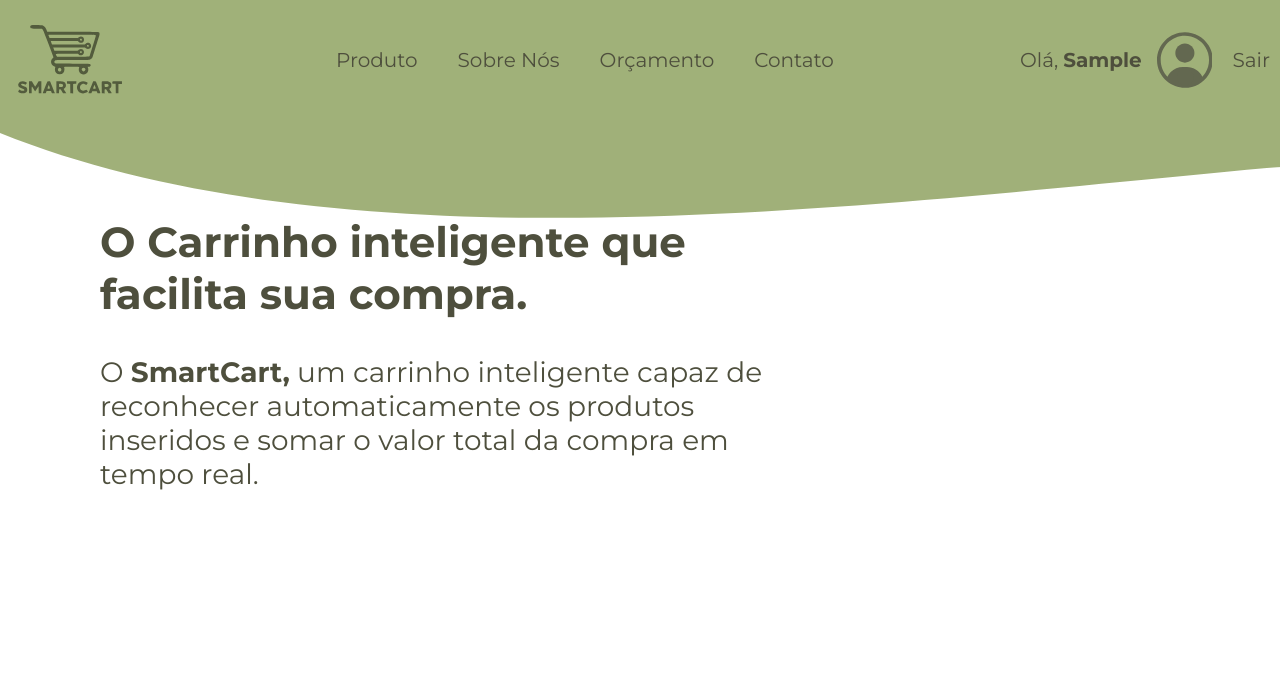
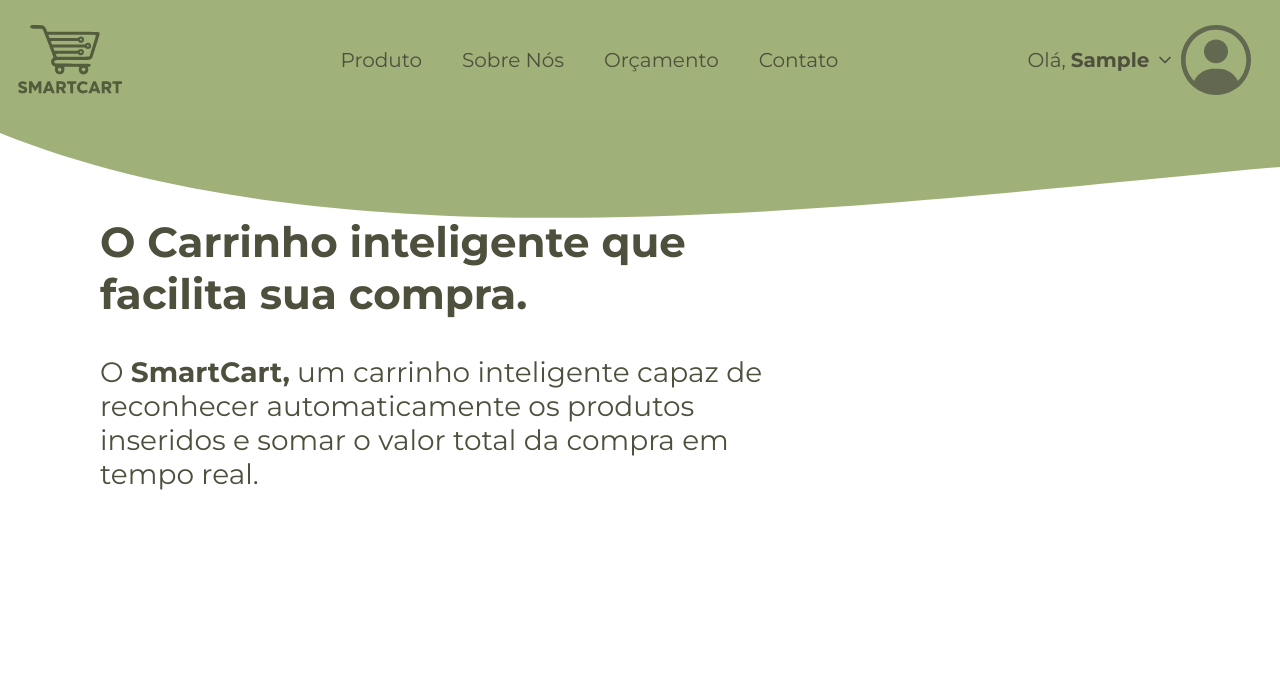
Before and after one commit to nicolas-vmaria/SmartCart, a Flask app: page / in a window 1280 px wide; the page is wider, and only the part inside the window is pictured. Shown: the top 699 px of that part. Run offline with Flask 3, Linux system fonts and the light colour scheme; a user stored in the database is signed in; tables that the repository leaves empty hold one stand-in row (values such as "Sample post"); some web fonts are replaced.

Commit message:
menu suspenso

```diff
--- a/static/css/style.css
+++ b/static/css/style.css
@@ -51,8 +51,8 @@ nav p {
   display: flex;
   justify-content: center;
   align-items: center;
-  margin-right: 20px;
-  width: 250px;
+  width: 221.16px;
+  margin-right: 40px;
 }
 
 .user p {
@@ -60,12 +60,64 @@ nav p {
   color: #4e4f3d;
   margin: 0;
   display: flex;
-  margin-right: 10px;
   gap: 5px;
 }
-.user svg {
-  margin-right: 20px;
-  margin-left: 5px;
+.user .icone {
+  width: 70px;
+  height: 70px;
+}
+
+.user li {
+  list-style: none;
+  cursor: pointer;
+}
+
+.dropdown {
+  position: relative;
+  display: inline-flex;
+}
+
+.dropdown-trigger {
+  display: flex;
+  align-items: center;
+  gap: 6px;
+  padding: 10px 20px;
+}
+
+.dropdown:hover .dropdown-trigger {
+  background-color: #aebb80;
+  border-radius: 10px 10px 0 0;
+}
+
+/* MENU */
+.dropdown-menu {
+  position: absolute;
+  top: 78%; /* encosta perfeitamente abaixo */
+  right: 0; /* alinha pela esquerda */
+  width: 100%; /* exata largura do trigger */
+  display: none;
+  flex-direction: column;
+  background: #fff;
+  border-radius: 0 0 10px 10px;
+  box-shadow: 0px 4px 12px rgba(0, 0, 0, 0.15);
+  padding: 15px 0;
+}
+
+.dropdown:hover .dropdown-menu {
+  display: flex;
+}
+
+.msg.sucesso {
+  background-color: #d4f8d4;
+  color: #1f7a1f;
+  border: 1px solid #7bd67b;
+  padding: 12px 16px;
+  border-radius: 6px;
+  font-weight: 500;
+  position: fixed;
+  top: 20px;
+  right: 20px;
+  z-index: 9999;
 }
 
 .titulo {
@@ -195,19 +247,6 @@ nav p {
   border-radius: 50%;
 }
 
-.msg.sucesso {
-  background-color: #d4f8d4;
-  color: #1f7a1f;
-  border: 1px solid #7bd67b;
-  padding: 12px 16px;
-  border-radius: 6px;
-  font-weight: 500;
-  right: 20px;
-  top: 20px;
-  position: absolute;
-  z-index: 9999;
-}
-
 footer {
   display: flex;
   flex-direction: column;
--- a/templates/index.html
+++ b/templates/index.html
@@ -57,8 +57,29 @@
 
       <div class="user">
         {% if user.is_authenticated %}
-        <p>Olá,<b>{{user.primeiro_nome}}</b></p>
+
+        <div class="dropdown">
+          <!-- AGORA É UM DIV, NÃO UM <li> -->
+
+          <div class="dropdown-trigger">
+            <p>Olá, <b>{{ user.primeiro_nome }}</b></p>
+
             <svg
+              class="arrow-icon"
+              width="20"
+              height="20"
+              viewBox="0 0 24 24"
+              fill="none"
+              stroke="#4e4f3d"
+              stroke-width="2"
+              stroke-linecap="round"
+              stroke-linejoin="round"
+            >
+              <polyline points="6 9 12 15 18 9"></polyline>
+            </svg>
+
+            <svg
+              class="icone"
               xmlns="http://www.w3.org/2000/svg"
               xmlns:xlink="http://www.w3.org/1999/xlink"
               width="100"
@@ -128,12 +149,20 @@
                 </g>
               </g>
             </svg>
-        <a href="/logout">Sair</a>
+          </div>
+
+          <ul class="dropdown-menu">
+            <li><a href="#">Minha conta</a></li>
+            <li><a href="#">Meus pedidos</a></li>
+            <li><a href="/logout">Sair</a></li>
+          </ul>
+        </div>
 
         {% else %}
         <a href="/login">Entrar</a>
         {% endif %}
       </div>
+    </nav>
     {% with mensagens = get_flashed_messages(with_categories=True) %} {% if
     mensagens %} {% for categoria, msg in mensagens %}
     <p class="msg {{ categoria }}">{{ msg }}</p>
@@ -148,10 +177,6 @@
         }
       }, 3000);
     </script>
-    </nav>
-
-
-
 
     <section class="section-home">
       <div class="titulo">
```
Lines whose indentation alone changed are shown as unchanged.
